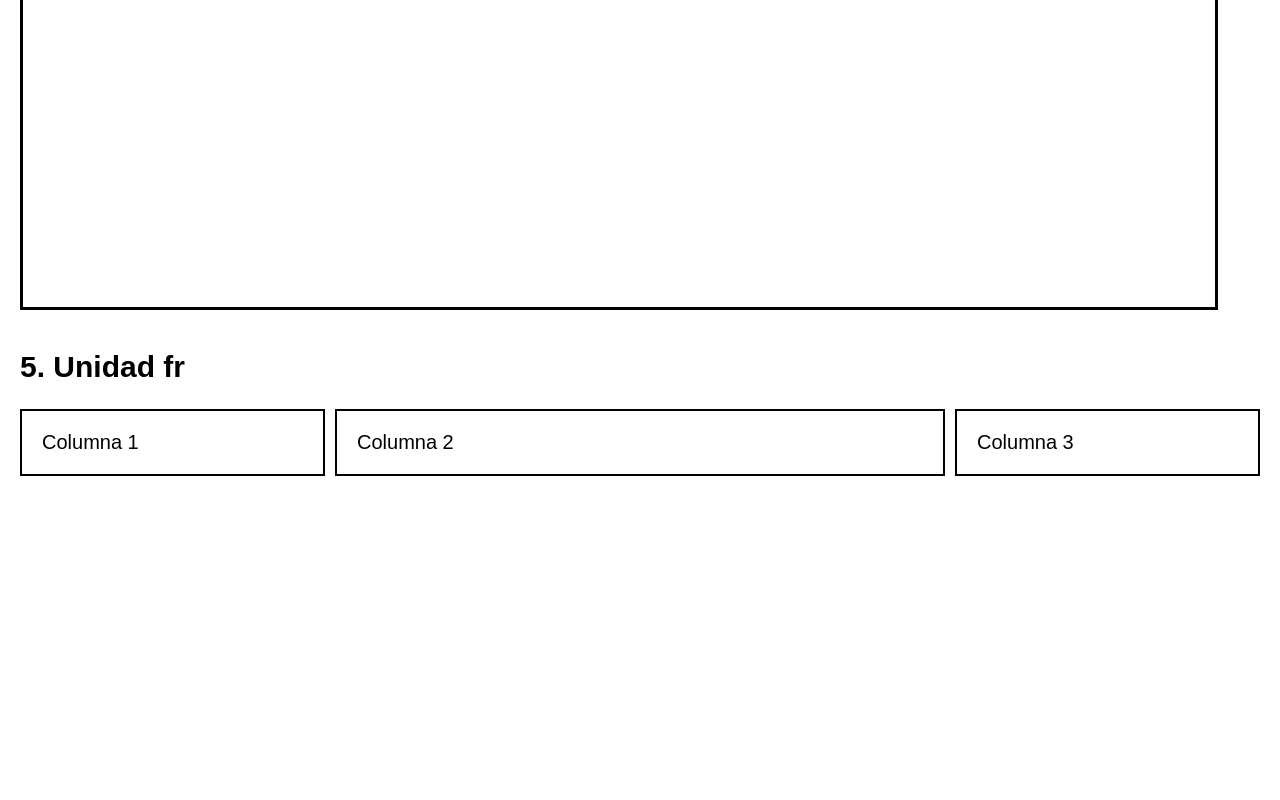
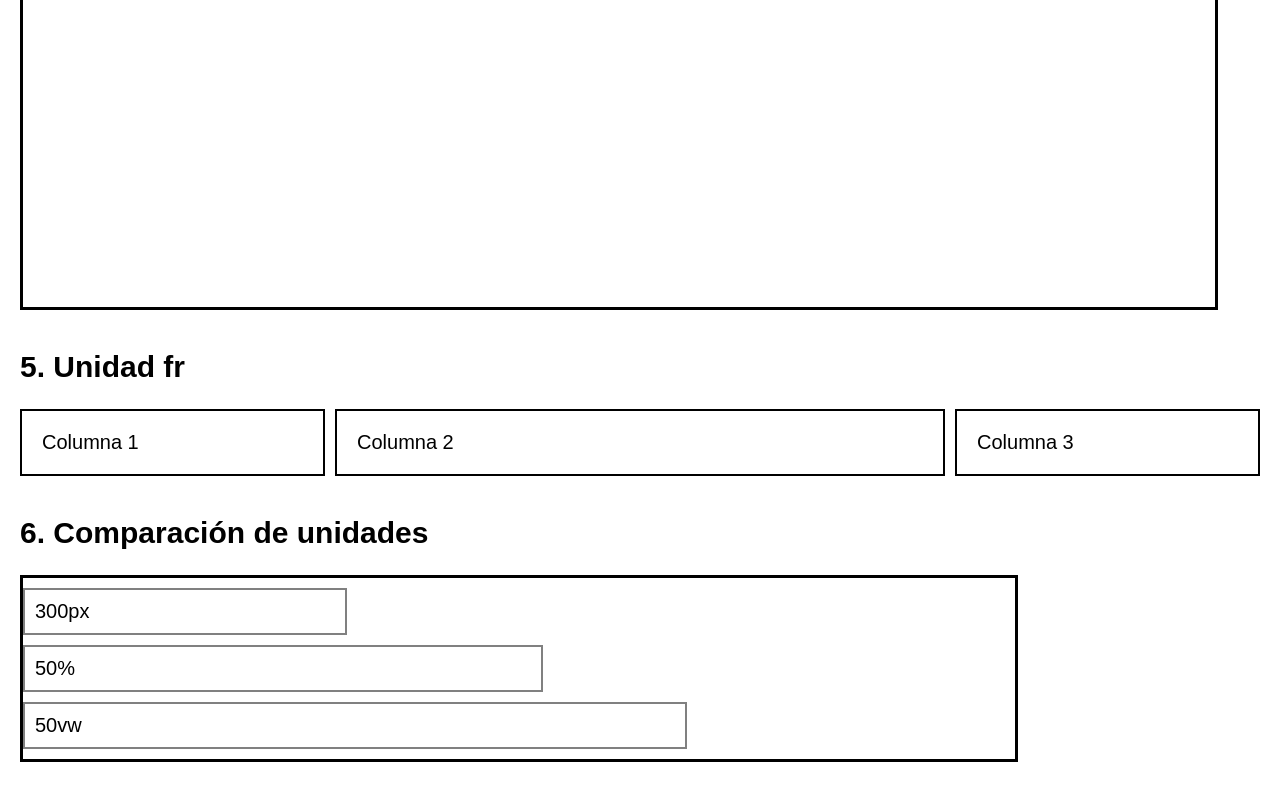
Before and after one commit to LeonardoEspHdez/LaboratorioUnidadesCSS, a plain HTML site: page index.html in a window 1280 px wide. Shown: the part 1180-1980 px from the top of the page. Before the commit the page ends 1716 px from the top, so only its background shows below. Drawn offline with Linux system fonts and the light colour scheme.

Commit message:
Parte F - Comparación experimental

```diff
--- a/css/estilos.css
+++ b/css/estilos.css
@@ -59,3 +59,26 @@ html {
     border: 2px solid black;
     padding: 20px;
 }
+
+.comparacion {
+    width: 80%;
+    border: 3px solid black;
+}
+
+.caja {
+    margin: 10px 0;
+    padding: 10px;
+    border: 2px solid gray;
+}
+
+.caja-px {
+    width: 300px;
+}
+
+.caja-porcentaje {
+    width: 50%;
+}
+
+.caja-vw {
+    width: 50vw;
+}
--- a/index.html
+++ b/index.html
@@ -40,6 +40,14 @@
                 <div>Columna 3</div>
             </div>
         </section>
+        <section>
+            <h2>6. Comparación de unidades</h2>
+            <div class="comparacion">
+                <div class="caja caja-px">300px</div>
+                <div class="caja caja-porcentaje">50%</div>
+                <div class="caja caja-vw">50vw</div>
+            </div>
+        </section>
     </main>
 </body>
 
```
